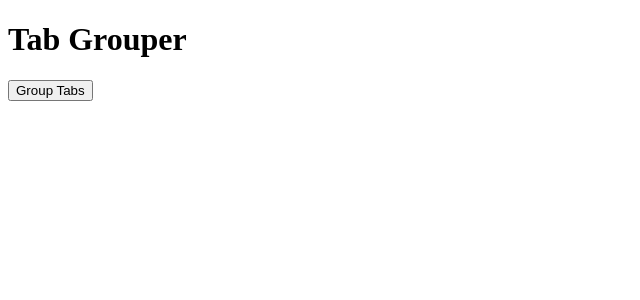
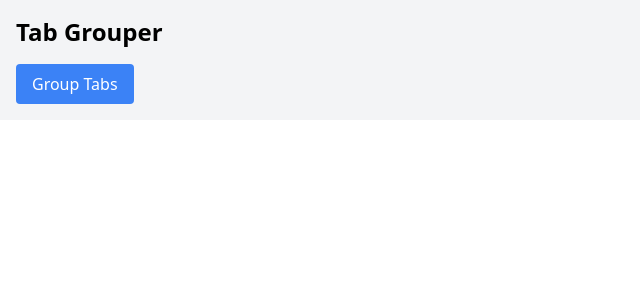
Before and after one commit to taimurshaikh/TabZen, a React app in the folder extension/: page / in a window 1280 px wide. Shown: the top 300 px of the page, without its empty margins (0-640 px from the left). Built offline with nearby package versions, Linux system fonts and the light colour scheme.

Commit message:
Added tailwind support

```diff
--- a/extension/package.json
+++ b/extension/package.json
@@ -24,11 +24,17 @@
     "@types/jest": "^29.5.0",
     "@types/react": "^18.0.29",
     "@types/react-dom": "^18.0.11",
+    "autoprefixer": "^10.4.19",
     "copy-webpack-plugin": "^9.0.1",
+    "css-loader": "^7.1.2",
     "glob": "^7.1.6",
     "jest": "^29.5.0",
+    "postcss": "^8.4.38",
+    "postcss-loader": "^8.1.1",
     "prettier": "^2.2.1",
     "rimraf": "^3.0.2 ",
+    "style-loader": "^4.0.0",
+    "tailwindcss": "^3.4.4",
     "ts-jest": "^29.1.0",
     "ts-loader": "^8.0.0",
     "typescript": "^5.0.4",
--- /dev/null
+++ b/extension/postcss.config.js
@@ -0,0 +1,7 @@
+// postcss.config.js
+module.exports = {
+    plugins: {
+      tailwindcss: {},
+      autoprefixer: {},
+    },
+  };
--- a/extension/src/App.tsx
+++ b/extension/src/App.tsx
@@ -1,4 +1,5 @@
 import React, { useState } from "react";
+import "./tailwind.css";
 
 const App: React.FC = () => {
   const [groupedTabs, setGroupedTabs] = useState<{ [key: string]: string[] }>(
@@ -40,18 +41,25 @@ const App: React.FC = () => {
   };
 
   return (
-    <div>
-      <h1>Tab Grouper</h1>
-      <button onClick={handleGroupTabs}>Group Tabs</button>
+    <div className="bg-gray-100 items-center p-4">
+      <h1 className="text-2xl font-bold mb-4">Tab Grouper</h1>
+      <button
+        className="bg-blue-500 text-white px-4 py-2 rounded hover:bg-blue-700 transition duration-200"
+        onClick={handleGroupTabs}
+      >
+        Group Tabs
+      </button>
       {Object.keys(groupedTabs).length > 0 && (
-        <div>
-          <h2>Grouped Tabs</h2>
+        <div className="mt-6 w-full">
+          <h2 className="text-xl font-semibold mb-4">Grouped Tabs</h2>
           {Object.entries(groupedTabs).map(([group, titles], index) => (
-            <div key={index}>
-              <h3>Group {group}</h3>
-              <ul>
+            <div key={index} className="mb-4 p-4 bg-white rounded shadow">
+              <h3 className="text-lg font-medium">Group {group}</h3>
+              <ul className="list-disc list-inside">
                 {titles.map((title, idx) => (
-                  <li key={idx}>{title}</li>
+                  <li key={idx} className="ml-4">
+                    {title}
+                  </li>
                 ))}
               </ul>
             </div>
--- a/extension/src/index.tsx
+++ b/extension/src/index.tsx
@@ -1,5 +1,6 @@
 import React from "react";
 import ReactDOM from "react-dom/client";
+import "./tailwind.css";
 import App from "./App";
 
 const root = ReactDOM.createRoot(
--- a/extension/src/sw-group-tabs.ts
+++ b/extension/src/sw-group-tabs.ts
@@ -50,7 +50,7 @@ async function fetchAndUpdateTabs(tabId?: number): Promise<void> {
 
     // Store the group information using Chrome storage
     chrome.storage.local.set({ groupedTabs: result.groups }, () => {
-      console.log("Tab groups pre-calculated and stored.");
+      console.log("Groups:", result.groups);
     });
   } catch (error) {
     console.error("Error fetching and updating tabs:", error);
@@ -64,7 +64,7 @@ async function groupTabsInBrowser(): Promise<void> {
   try {
     const result = await chrome.storage.local.get("groupedTabs");
     const groupedTabs: { [key: number]: TabData[] } = result.groupedTabs;
-    if (!groupedTabs) return;
+    if (!result.groupedTabs) return;
 
     for (const [groupId, tabDataList] of Object.entries(groupedTabs)) {
       const tabIds = tabDataList.map((tabData) => tabData.tab_id);
--- /dev/null
+++ b/extension/src/tailwind.css
@@ -0,0 +1,4 @@
+/* src/tailwind.css */
+@tailwind base;
+@tailwind components;
+@tailwind utilities;
--- /dev/null
+++ b/extension/tailwind.config.js
@@ -0,0 +1,12 @@
+// tailwind.config.js
+module.exports = {
+  purge: ['./src/**/*.{js,jsx,ts,tsx}', './public/index.html'],
+  darkMode: false, // or 'media' or 'class'
+  theme: {
+    extend: {},
+  },
+  variants: {
+    extend: {},
+  },
+  plugins: [],
+};
--- a/extension/webpack/webpack.common.js
+++ b/extension/webpack/webpack.common.js
@@ -5,9 +5,9 @@ const srcDir = path.join(__dirname, "..", "src");
 
 module.exports = {
   entry: {
-      index: path.join(srcDir, 'index.tsx'),
-      background: path.join(srcDir, 'background.ts'),
-      content_script: path.join(srcDir, 'content_script.ts'),
+    index: path.join(srcDir, "index.tsx"),
+    background: path.join(srcDir, "background.ts"),
+    content_script: path.join(srcDir, "content_script.ts"),
   },
   output: {
     path: path.join(__dirname, "../dist/js"),
@@ -17,8 +17,8 @@ module.exports = {
     splitChunks: {
       name: "vendor",
       chunks(chunk) {
-              return chunk.name !== 'background';
-            }
+        return chunk.name !== "background";
+      },
     },
   },
   module: {
@@ -26,6 +26,11 @@ module.exports = {
       {
         test: /\.tsx?$/,
         use: "ts-loader",
+        exclude: /node_modules/,
+      },
+      {
+        test: /\.css$/,
+        use: ["style-loader", "css-loader", "postcss-loader"],
         exclude: /node_modules/,
       },
     ],
```
Also changed, not shown: 1 other file (tests, documents, lock files or other folders). Lines whose indentation alone changed are shown as unchanged.
